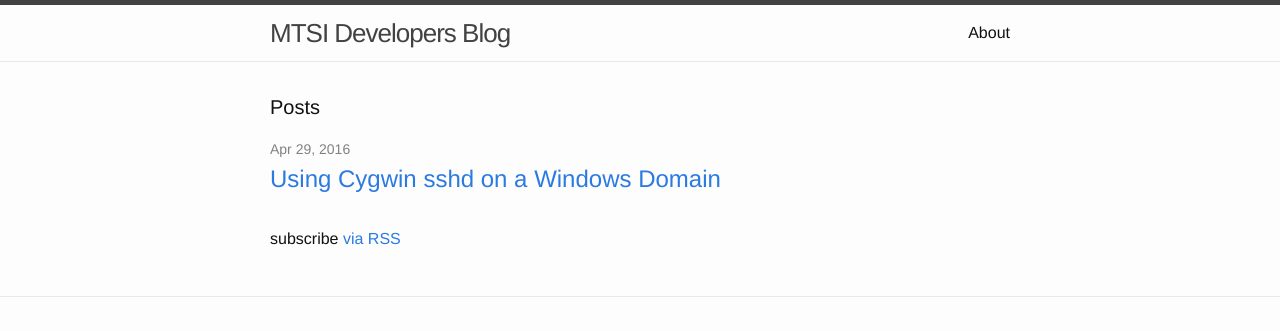
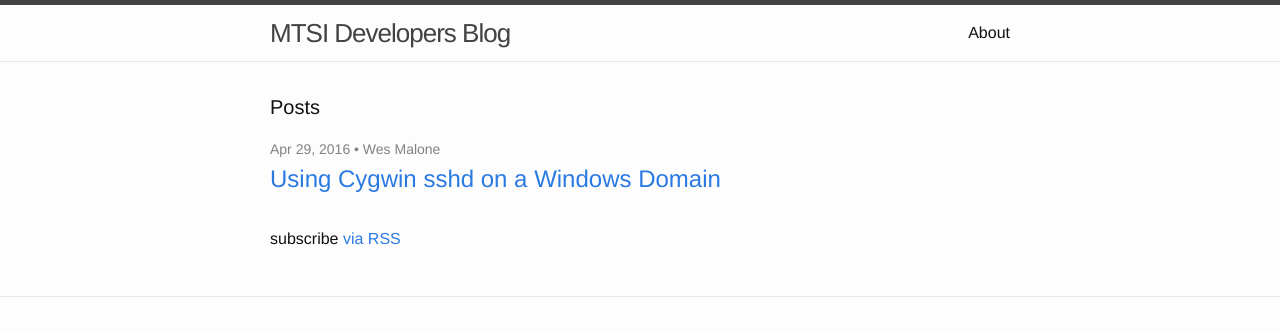
Before and after one commit to MicroTechnology-Services/microtechnology-services.github.io, a Jekyll site: the page built from index.html, in a window 1280 px wide. Shown: the top 331 px of the page. Built offline with Jekyll 4.4.1, drawn with Linux system fonts in a browser that asks for light colours.

Commit message:
authors on the post list page

```diff
--- a/index.html
+++ b/index.html
@@ -9,7 +9,8 @@
   <ul class="post-list">
     {% for post in site.posts %}
       <li>
-        <span class="post-meta">{{ post.date | date: "%b %-d, %Y" }}</span>
+        {% assign author = site.data.authors[post.author] %}
+        <span class="post-meta">{{ post.date | date: "%b %-d, %Y" }} • {{ author.name }} </span>
 
         <h2>
           <a class="post-link" href="{{ post.url | prepend: site.baseurl }}">{{ post.title }}</a>
```
